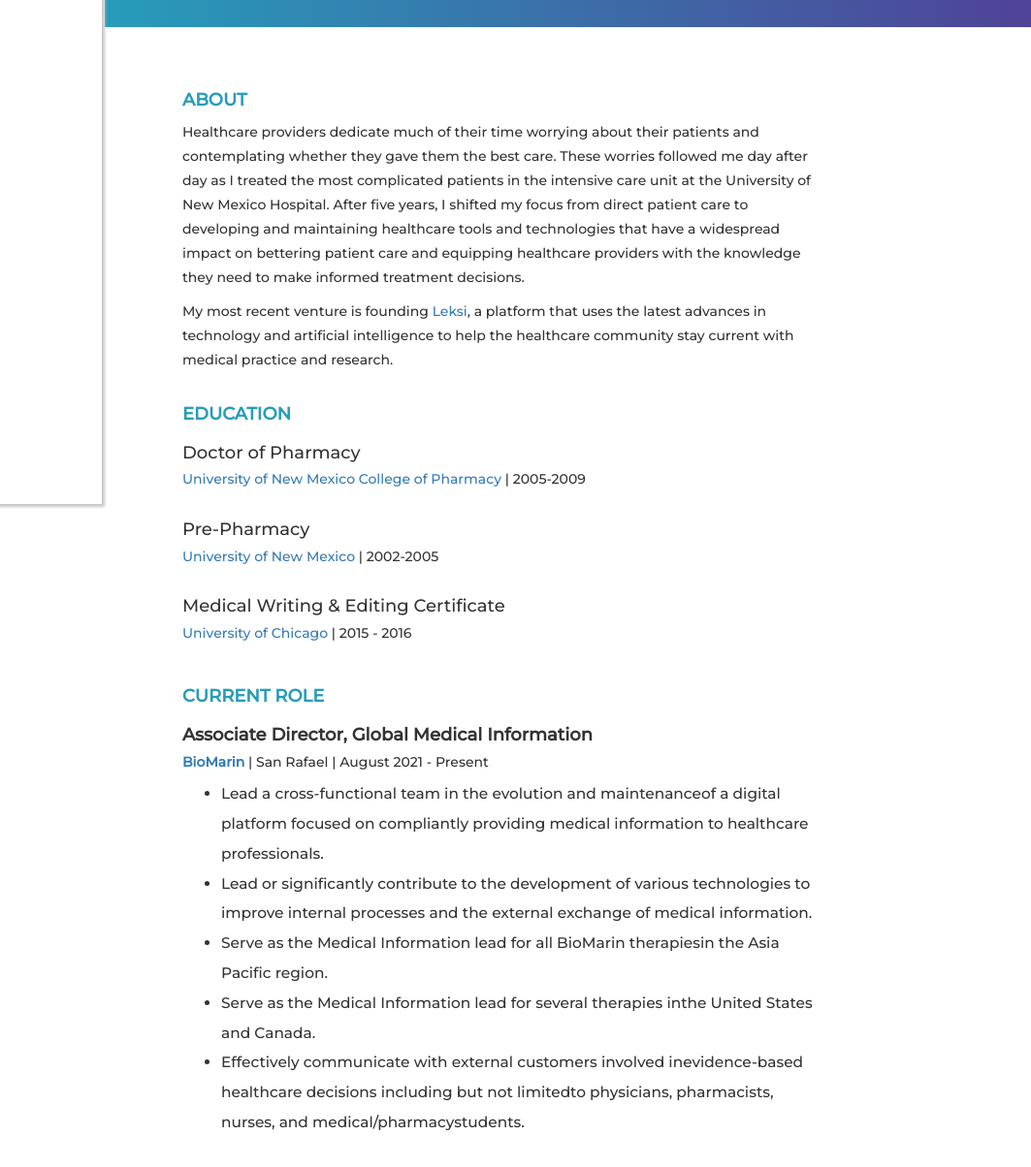
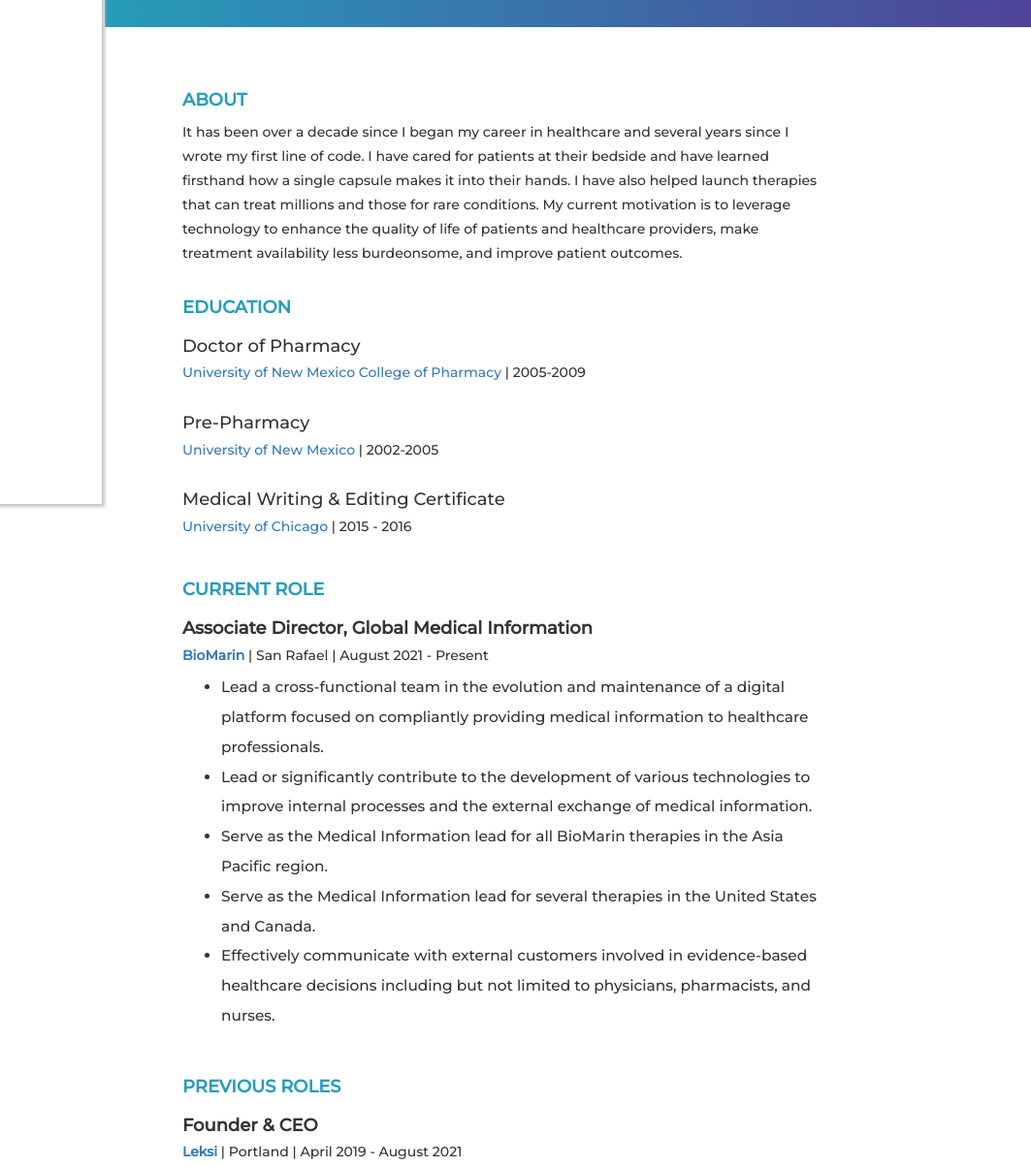
Before and after one commit to phranzia/personalsite, a plain HTML site: page index.html in a window 1280 px wide. Shown: the part 280-1484 px from the top of the page at 97% size, 217-1280 px from the left. Drawn offline with nearby package versions, Linux system fonts and the light colour scheme.

Commit message:
Update index.html
New About paragraph

```diff
--- a/index.html
+++ b/index.html
@@ -87,7 +87,13 @@
                 <h4><strong>ABOUT</strong></h4>
             </div>
             <div class = 'row bottom-spacing' id = 'about-paragraph'>
-                <p>Healthcare providers dedicate much of their time worrying
+                <p>It has been over a decade since I began my career in healthcare and several years since I
+                    wrote my first line of code. I have cared for patients at their bedside and have learned firsthand
+                    how a single capsule makes it into their hands. I have also helped launch therapies that can treat
+                    millions and those for rare conditions. My current motivation is to leverage technology to enhance the quality of life of
+                    patients and healthcare providers, make treatment availability less burdeonsome, and improve patient outcomes.
+
+                    <!--Healthcare providers dedicate much of their time worrying
                     about their patients and contemplating whether they gave
                     them the best care. These worries followed me day after
                     day as I treated the most complicated patients in the
@@ -96,14 +102,14 @@
                     to developing and maintaining healthcare tools and technologies
                     that have a widespread impact on bettering patient care and
                     equipping healthcare providers with the knowledge they need to
-                    make informed treatment decisions.
+                    make informed treatment decisions. -->
                 </p>
 
-                <p>My most recent venture is founding <a href = 'https://leksi.co/'>
+                <!--<p>My most recent venture is founding <a href = 'https://leksi.co/'>
                     Leksi</a>, a platform that uses the latest advances in
                     technology and artificial intelligence to help the healthcare
                     community stay current with medical practice and research.
-                </p>
+                </p> -->
             </div>
 
             <div class = 'row'
@@ -142,11 +148,11 @@
                 <a href = 'https://biomarin.com/'><strong>BioMarin</strong></a> | San Rafael | August 2021 - Present
             </h5>
             <ul class = 'list-text'>
-                <li>Lead a cross-functional team in the evolution and maintenanceof a digital platform focused on compliantly providing medical information to healthcare professionals.</li>
+                <li>Lead a cross-functional team in the evolution and maintenance of a digital platform focused on compliantly providing medical information to healthcare professionals.</li>
                 <li>Lead or significantly contribute to the development of various technologies to improve internal processes and the external exchange of medical information.</li>
-                <li>Serve as the Medical Information lead for all BioMarin therapiesin the Asia Pacific region.</li>
-                <li>Serve as the Medical Information lead for several therapies inthe United States and Canada.</li>
-                <li>Effectively communicate with external customers involved inevidence-based healthcare decisions including but not limitedto physicians, pharmacists, nurses, and medical/pharmacystudents.</li>
+                <li>Serve as the Medical Information lead for all BioMarin therapies in the Asia Pacific region.</li>
+                <li>Serve as the Medical Information lead for several therapies in the United States and Canada.</li>
+                <li>Effectively communicate with external customers involved in evidence-based healthcare decisions including but not limited to physicians, pharmacists, and nurses.</li>
             </ul>
         </div>
         <div class = 'row'
```
